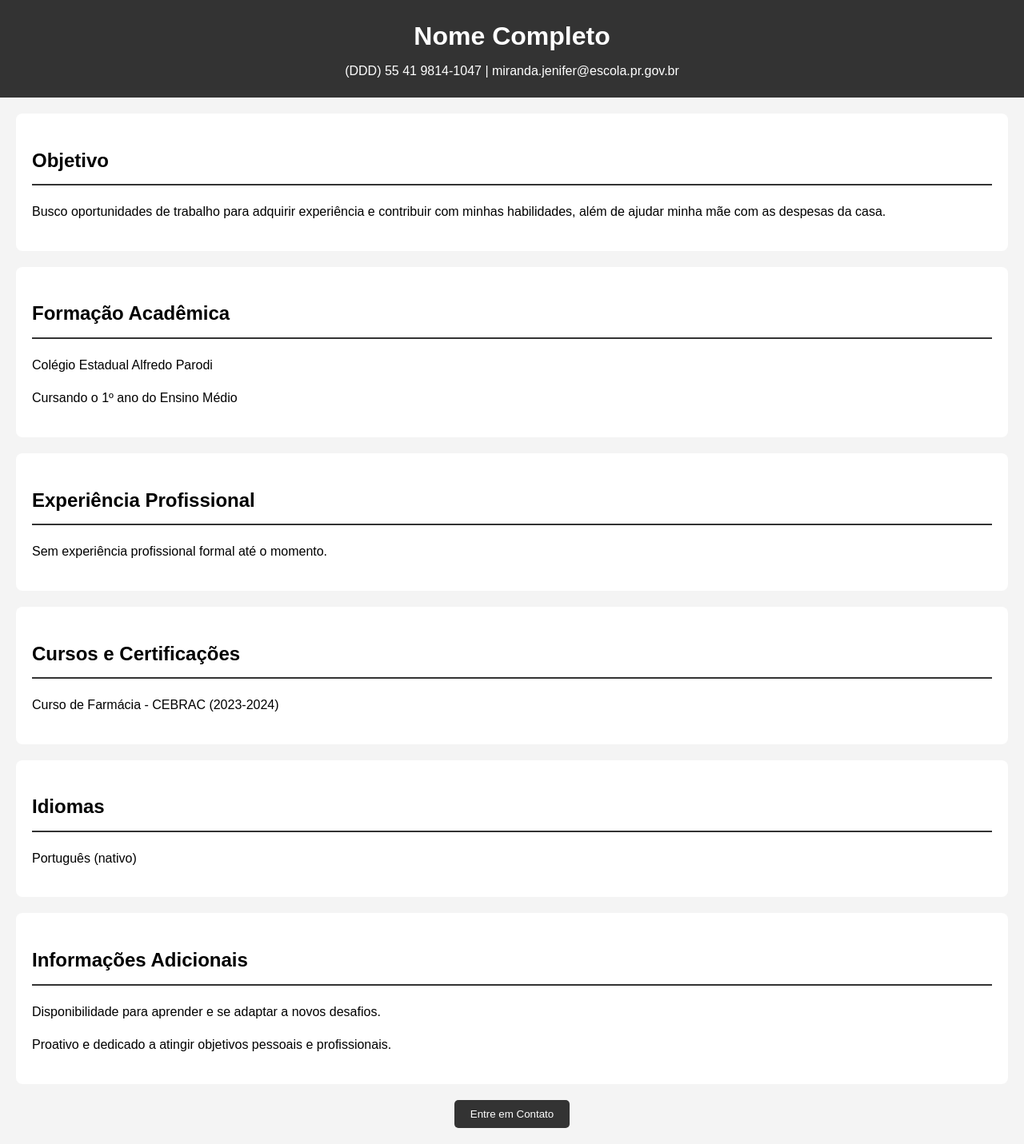
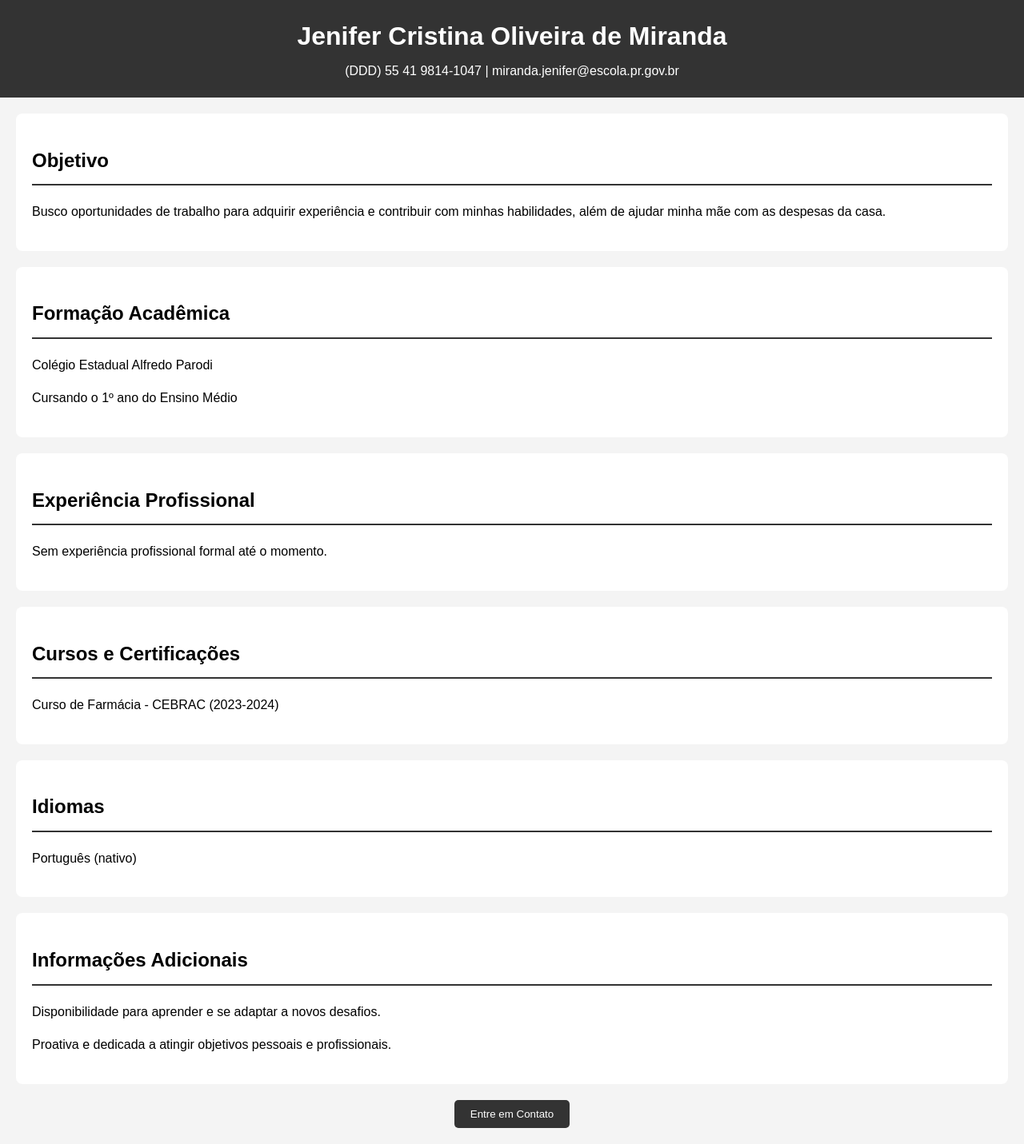
Before and after one commit to jenfer-pudim/trabalho-escola, a plain HTML site: page index.html in a window 1280 px wide. Shown: the whole page at 80% size. Drawn offline with Linux system fonts and the light colour scheme.

Commit message:
Update index.html

```diff
--- a/index.html
+++ b/index.html
@@ -3,12 +3,12 @@
 <head>
     <meta charset="UTF-8">
     <meta name="viewport" content="width=device-width, initial-scale=1.0">
-    <title>Currículo - Nome Completo</title>
+    <title>Currículo - Jenifer Cristina Oliveira de Miranda</title>
     <link rel="stylesheet" href="styles.css">
 </head>
 <body>
     <header>
-        <h1>Nome Completo</h1>
+        <h1>Jenifer Cristina Oliveira de Miranda</h1>
         <p>(DDD) 55 41 9814-1047 | miranda.jenifer@escola.pr.gov.br</p>
     </header>
 
@@ -41,7 +41,7 @@
     <section id="additional-info">
         <h2>Informações Adicionais</h2>
         <p>Disponibilidade para aprender e se adaptar a novos desafios.</p>
-        <p>Proativo e dedicado a atingir objetivos pessoais e profissionais.</p>
+        <p>Proativa e dedicada a atingir objetivos pessoais e profissionais.</p>
     </section>
 
     <footer>
```
